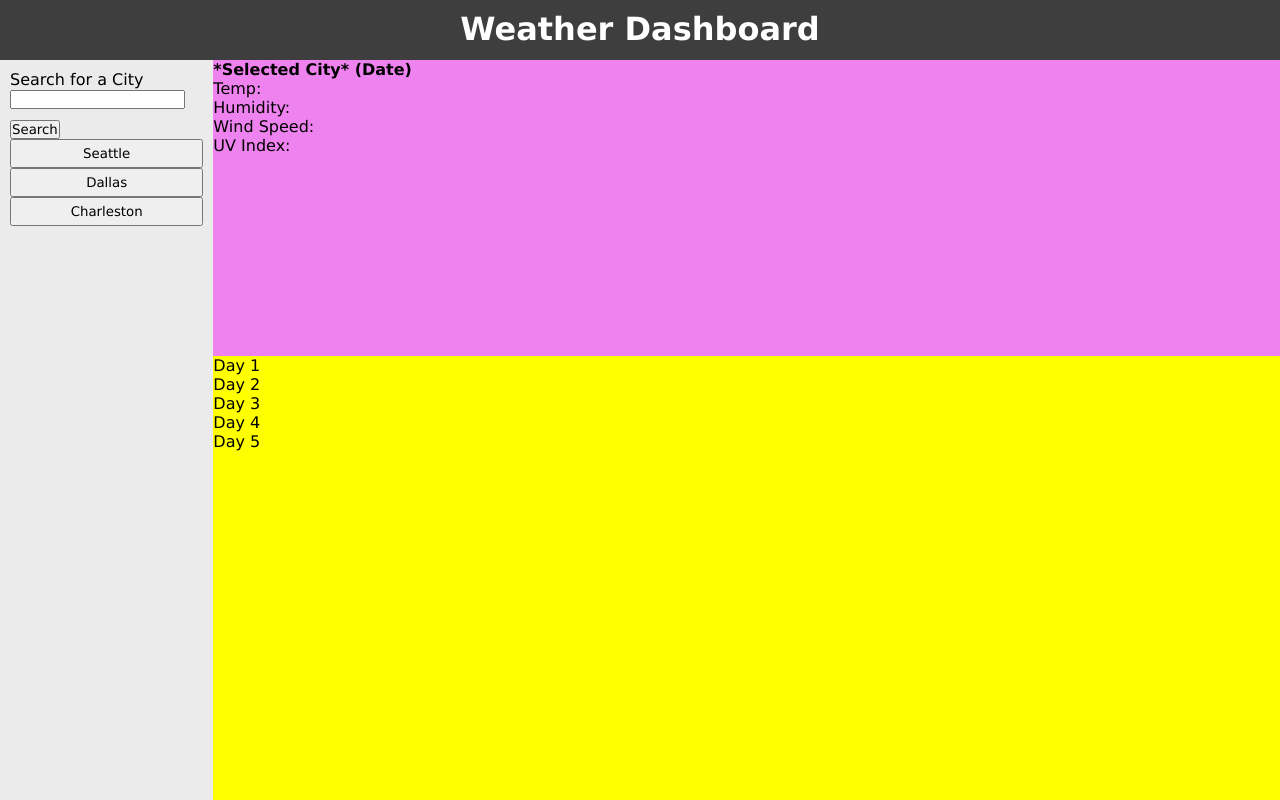
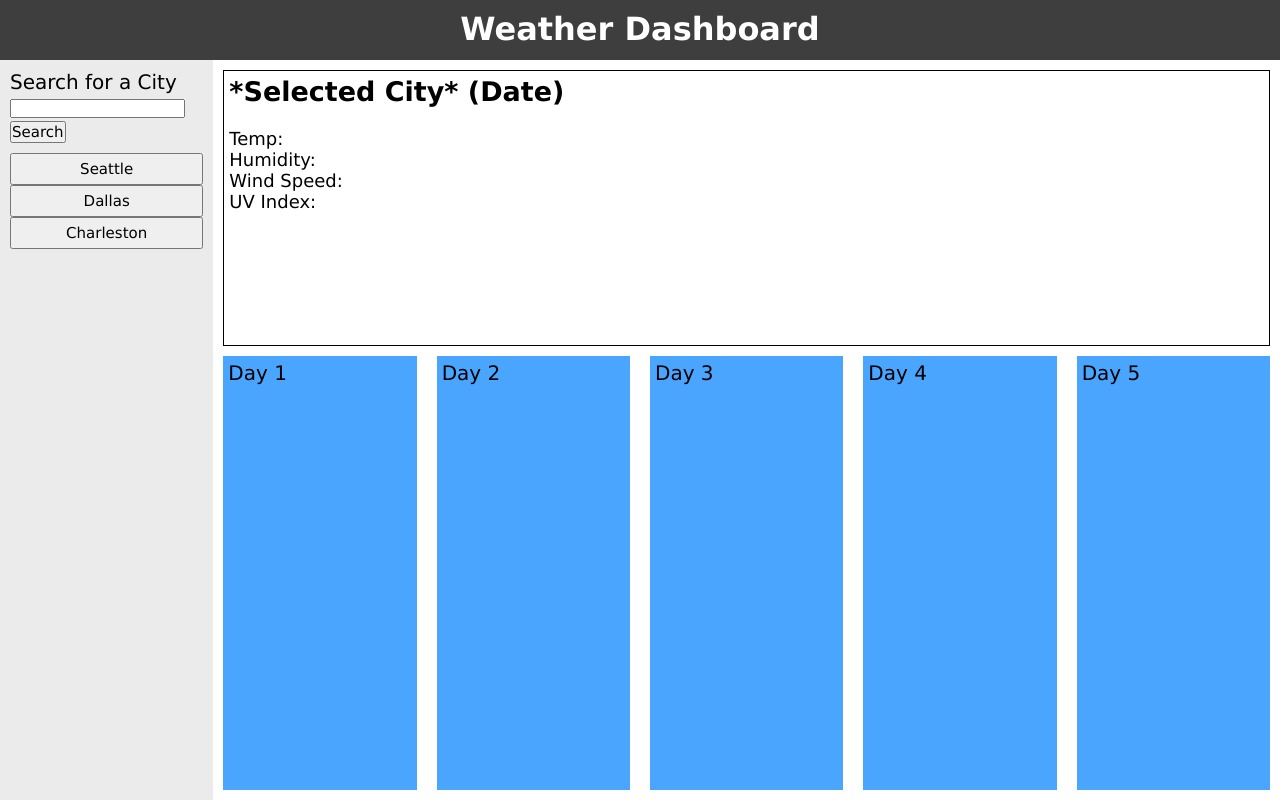
Before and after one commit to ploymahloy/WeatherDashboard, a plain HTML site: page index.html in a window 1280 px wide. Drawn offline with Linux system fonts and the light colour scheme.

Commit message:
further styling

```diff
--- a/index.html
+++ b/index.html
@@ -12,26 +12,24 @@
         <nav>
             Search for a City<br>
             <input type="text">
-            <button>Search</button>
+            <button class="search">Search</button>
             <button class="city">Seattle</button>
             <button class="city">Dallas</button>
             <button class="city">Charleston</button>
         </nav>
             <div class="info">
-                <h4>*Selected City* (Date)</h4>
-                Temp: <br>
-                Humidity: <br>
-                Wind Speed: <br>
-                UV Index: <br>
+                <h2>*Selected City* (Date)</h2>
+                <br>
+                    Temp: <br>
+                    Humidity: <br>
+                    Wind Speed: <br>
+                    UV Index: <br>
             </div>
-            <div class="forecast">
-                <div class="weather-block">Day 1</div>
-                <div class="weather-block">Day 2</div>
-                <div class="weather-block">Day 3</div>
-                <div class="weather-block">Day 4</div>
-                <div class="weather-block">Day 5</div>
-            </div>
-
+                <div class="weather-block" id="day-1">Day 1</div>
+                <div class="weather-block" id="day-2">Day 2</div>
+                <div class="weather-block" id="day-3">Day 3</div>
+                <div class="weather-block" id="day-4">Day 4</div>
+                <div class="weather-block" id="day-5">Day 5</div>
     </div>
 </body>
 </html>
--- a/style.css
+++ b/style.css
@@ -32,9 +32,14 @@ nav {
 
     background: #EBEBEB;
     padding: 10px;
+    font-size: 20px;
 }
 
-input {
+button {
+    font-size: 15px;
+}
+
+.search {
     margin-bottom: 10px;
 }
 
@@ -49,7 +54,13 @@ input {
     grid-column-end: 7;
     grid-row-start: 2;
     grid-row-end: 4;
-    background: violet;
+
+    border-style: solid;
+    border-color: black;
+    border-width: 1px;
+    margin: 10px;
+    padding: 5px;
+    font-size: 18px;
 }
 
 .forecast {
@@ -57,5 +68,14 @@ input {
     grid-column-end: 7;
     grid-row-start: 4;
     grid-row-end: 7;
-    background: yellow
 }
+
+.weather-block {
+    grid-row-start: 4;
+    grid-row-end: 7;
+
+    background: #4aa5ff;
+    margin: 0px 10px 10px 10px;
+    padding: 5px;
+    font-size: 20px;
+}
```
